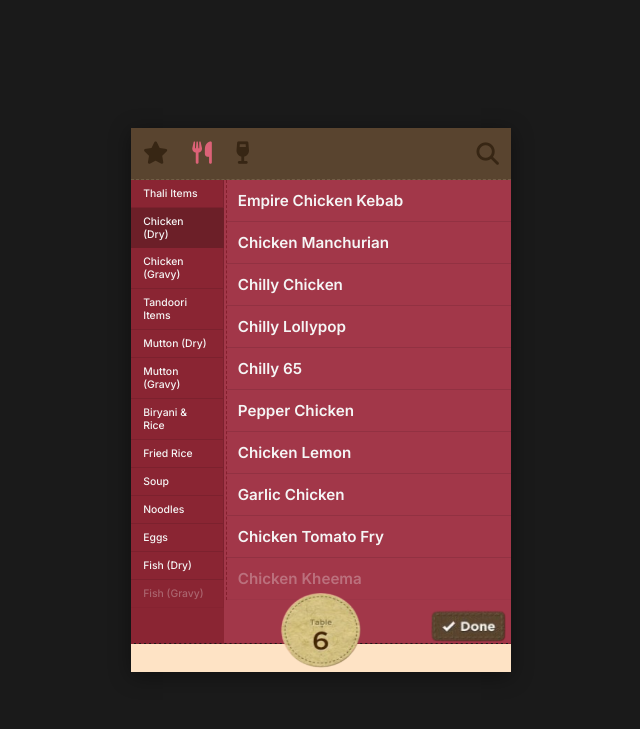
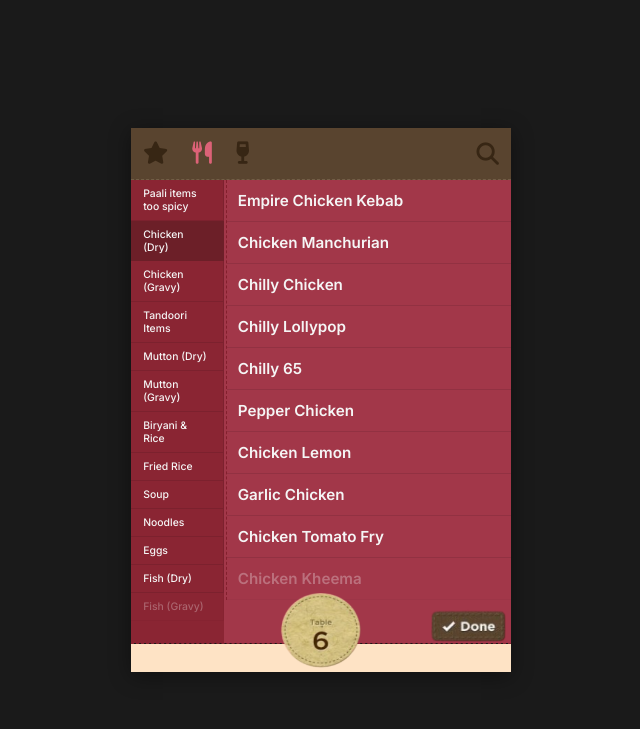
Before and after one commit to webhostmediacompany/GFG-PROJECT-03-KITCHEN, a plain HTML site: page index.html in a window 1280 px wide. Shown: the whole page, without its empty margins (319-959 px from the left). Drawn offline with Linux system fonts and the light colour scheme.

Commit message:
Update index.html

```diff
--- a/index.html
+++ b/index.html
@@ -29,7 +29,7 @@
         <div class="main-content">
             <nav>
                 <ul>
-                    <li class="category-item">Thali Items</li>
+                    <li class="category-item">Paali items too spicy</li>
                     <li class="category-item active">Chicken (Dry)</li>
                     <li class="category-item">Chicken (Gravy)</li>
                     <li class="category-item">Tandoori Items</li>
```
